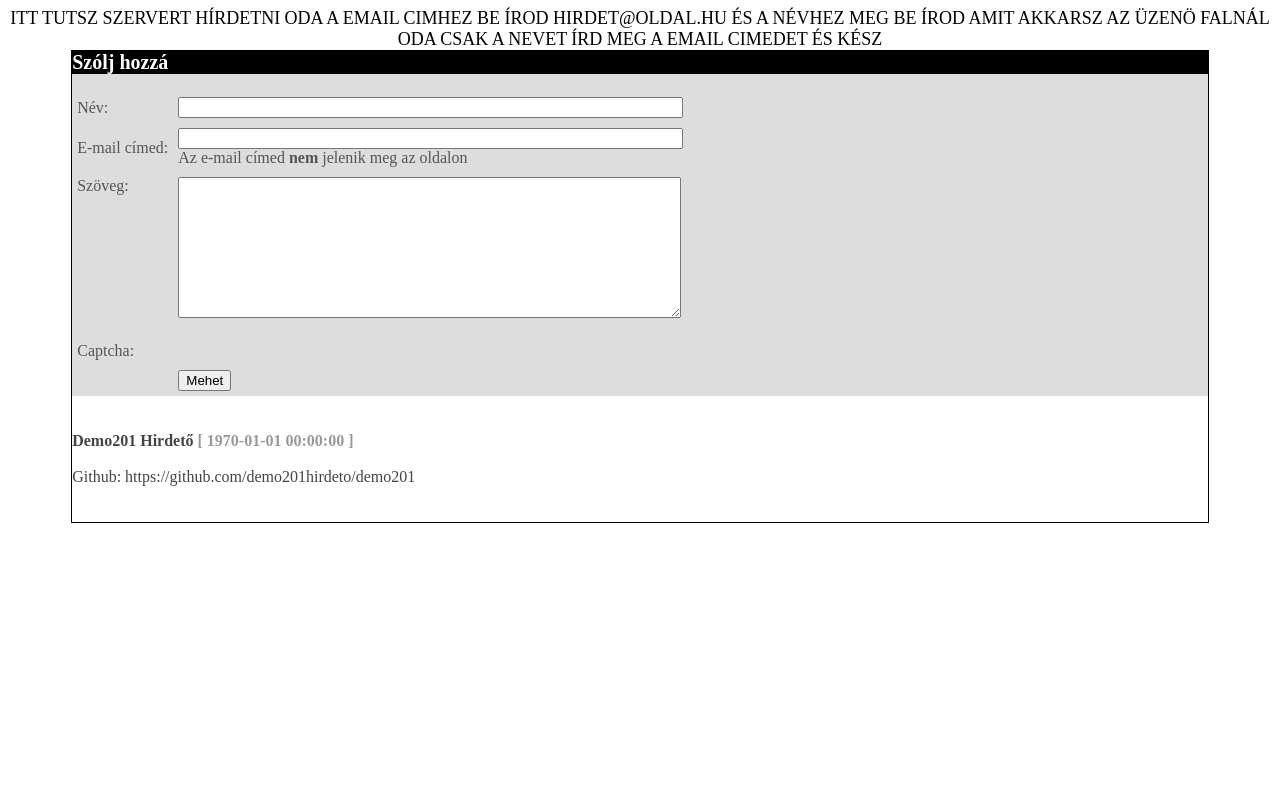
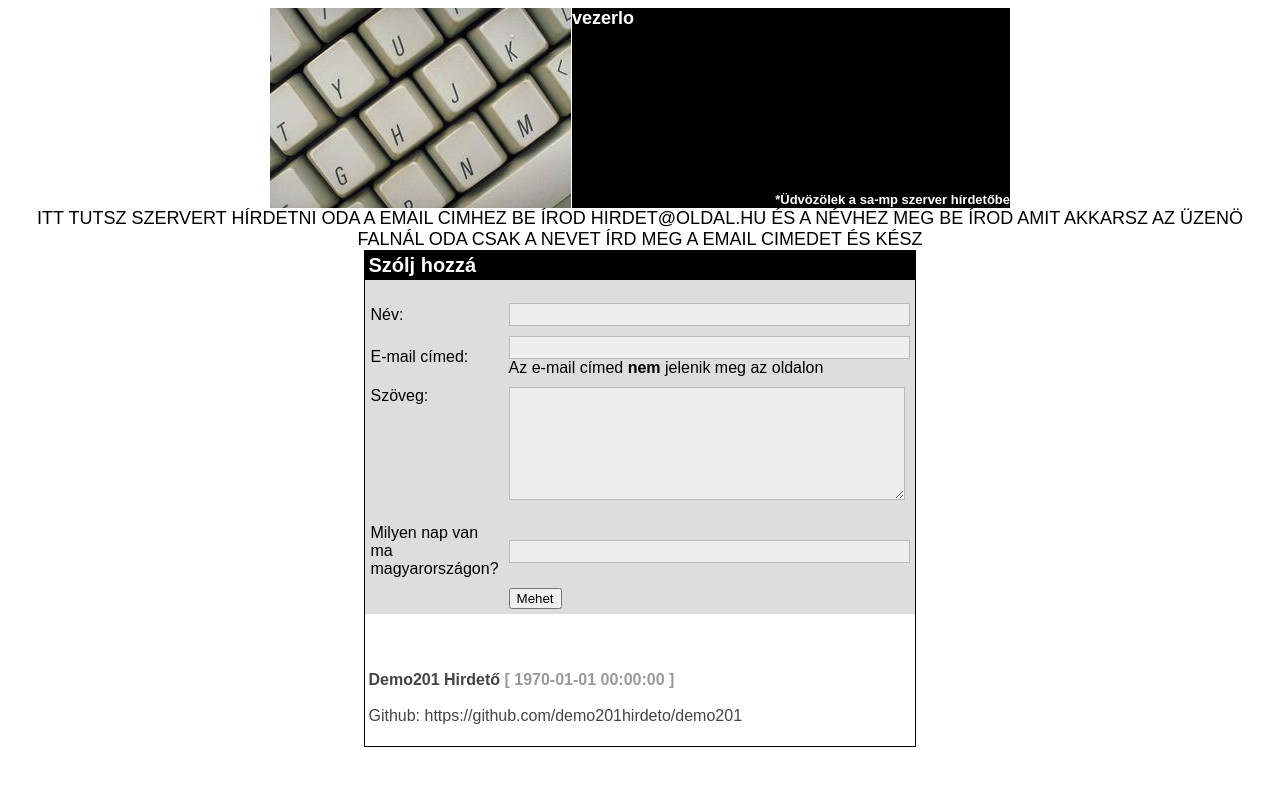
Before and after one commit to demo201hirdeto/demo201, a Flask app: page / in a window 1280 px wide. Shown: the top 786 px of the page. Run offline with Flask 3, Linux system fonts and the light colour scheme; some libraries are stand-ins or nearby versions.

Commit message:
v1.3
more visuals

```diff
--- a/config.py
+++ b/config.py
@@ -26,7 +26,7 @@ ssl_key: str = "key.pem"
 """
 CAPTCHA SETTINGS
 
-It's highly recommended to enable turnstile.
+It's highly recommended to enable turnstile. Otherwise the captcha will switch to our beloved, what's today's name?
 Turnstile is really cool. Generate your keys here: https://dash.cloudflare.com/?to=/:account/turnstile/add
 
 IMPORTANT: DO NOT SHARE your secret key!
--- a/main.py
+++ b/main.py
@@ -6,8 +6,30 @@ import os
 import json
 import config
 import requests
+import pytz
 
 ads: list = []
+
+
+def ma_nap_magyar_gmt_plus_2():
+    # Nap nevek magyar fordításban
+    nap_nevek = ["hétfő", "kedd", "szerda", "csütörtök", "péntek", "szombat", "vasárnap"]
+
+    # Jelenlegi dátum és idő lekérése
+    aktualis_datumido = datetime.now()
+
+    # GMT+2 időzóna beállítása
+    gmt_plus_2 = pytz.timezone('Etc/GMT+2')
+
+    # Jelenlegi dátum és idő átkonvertálása a GMT+2 időzónába
+    gmt_plus_2_datumido = aktualis_datumido.astimezone(gmt_plus_2)
+
+    # A hét napjának meghatározása és visszaadása
+    nap_index = gmt_plus_2_datumido.weekday()
+    nap_magyar = nap_nevek[nap_index]
+
+    return nap_magyar
+
 
 if not os.path.exists("hirdetesek"):
     os.mkdir("hirdetesek")
@@ -25,21 +47,33 @@ ads = sorted(ads, key=lambda inst: inst.time)
 @app.route("/", methods=["GET"])
 def home() -> str:
     if config.turnstile_enabled:
+        captcha_name = "Captcha:"
         turnstile_html = f"<div class=\"cf-turnstile\" data-sitekey={config.turnstile_sitekey} data-callback=\"javascriptCallback\"></div>"
     else:
-        turnstile_html = ""
+        captcha_name = "Milyen nap van ma magyarországon?"
+        turnstile_html = "<input type=\"text\" class=\"grayinput\" name=\"mai-nap\" size=\"60\" maxlength=\"100\">"
 
-    adsHTML = ""
+    adsHTML = "<div style=\"border-color:#ffffff;border-style:solid;border-width:3px\">"
+    i = 0
     for ad in ads[::-1]:
+        i += 1
+
+        if i > 1:
+            adsHTML += "<br><hr>"
+
         date_time = str(datetime.fromtimestamp(ad.time))
-        adsHTML = adsHTML + f"<b> {ad.name} <font color=\"#999999\">[ {date_time} ]</font></b><br><br>" + ad.description.replace(
-            '\n', '<br>') + "<br><br>"
+        adsHTML = adsHTML + f"<br><b> {ad.name} <font color=\"#999999\">[ {date_time} ]</font></b><br><br>" + ad.description.replace(
+            '\n', '<br>')
 
+        adsHTML += "<br>"
+
+    adsHTML += "</div>"
     return render_template("index.html",
                            ads=adsHTML,
                            turnstile_html=turnstile_html,
                            title=config.title,
-                           heading=config.heading)
+                           heading=config.heading,
+                           captcha_name=captcha_name)
 
 
 @app.route("/add-ad", methods=["POST"])
@@ -89,9 +123,16 @@ def add_server() -> Response:
             resp.status_code = 400
             resp.response = "Captcha invalid!"
             return resp
+    else:
+        try:
+            mainap = request.form.get('mai-nap')
+            if not mainap.strip() == ma_nap_magyar_gmt_plus_2().strip():
+                raise Exception("Captcha invalid :(")
+        except:
+            resp.status_code = 400
+            resp.response = "Captcha invalid!"
+            return resp
 
-    print(name)
-    print(description)
     ads.append(Ad(name, description, int(time()), True))
     return redirect("/", code=301)
 
--- a/requirements.txt
+++ b/requirements.txt
@@ -1,2 +1,3 @@
 flask==2.3.3
 pyopenssl==23.2.0
+pytz==2023.3
--- a/templates/index.html
+++ b/templates/index.html
@@ -4,32 +4,236 @@
         <title>{{title}}</title>
         <meta charset="UTF-8">
         <script src="https://challenges.cloudflare.com/turnstile/v0/api.js" defer></script>
+        <meta name="viewport" content="width=device-width, initial-scale=1" />
+        <style>
+ body {font-family: arial, verdana; font-size: 12;  color: #000000; text-decoration: none; }
+ td {font-family: arial, verdana; font-size: 12;  color: #000000; text-decoration: none;}
+ a {font-family: arial, verdana; /*font-size: 12;*/  color: #2222FF; text-decoration: none;}
+ a:hover {font-family: arial, verdana; /*font-size: 12; */ color: orange; }
+ h1 {font-family: arial, verdana; font-size: 20;  color: #990000; text-decoration: none;}
+ .grayinput {font-family: arial, verdana;font-size: 11px; background-color: #EEEEEE; height: 18px; padding: 1px 1px;padding-bottom:2px; margin: 0px; color: #333333; border-left:1px solid #bbbbbb; border-right:1px solid #bbbbbb; border-bottom:1px solid #bbbbbb; border-top:1px solid #bbbbbb;}
+ .graytextarea {font-family: arial, verdana;font-size: 11px; background-color: #EEEEEE; padding: 1px 1px;padding-bottom:2px; margin: 0px; color: #333333; border-left:1px solid #bbbbbb; border-right:1px solid #bbbbbb; border-bottom:1px solid #bbbbbb; border-top:1px solid #bbbbbb;}
+
+ .box {
+	border: 5px solid #FF695E;
+	margin-bottom: 5px;
+	background-color: white;
+}
+
+#menu a {
+	display: block;
+	padding: 5px 0 5px 25px;
+	text-decoration: none;
+}
+
+#menu a:hover {
+	color: white;
+	background: #FF695E;
+}
+.overflow{
+	overflow: hidden;
+	width: 100%;
+        text-overflow: ellipsis;
+}
+
+.lcdstyle{ /*Example CSS to create LCD countdown look*/
+background-color:white;
+color:#ff4400;
+font: 30px Impact;
+padding: 3px;
+}
+
+.lcdstyle sup{ /*Example CSS to create LCD countdown look*/
+font-size: 80%
+}
+
+</style>
+
+<style>
+#fix /*,#fix2*/
+{
+height:20px;
+background:#eee;
+color:black;
+text-align:right;
+padding-right:50px;
+padding-top:1px;
+padding-bottom:5px;
+position:fixed;
+width:100%;
+z-index:9999;
+top:0px;
+left:0px;
+border-bottom:1px solid #777;
+-webkit-box-shadow:0 5px 10px rgba(51, 51, 51, 0.7);
+-moz-box-shadow:0 5px 10px rgba(51, 51, 51, 0.7);
+box-shadow:0 5px 10px rgba(51, 51, 51, 0.7);
+}
+
+/*#fix2
+{
+padding-top:4px;
+border-top:1px solid #777;
+border-bottom:0px solid #777;
+text-align:center;
+position:fixed;
+top:100%;
+margin-top:-25px;
+-webkit-box-shadow:0 -5px 10px rgba(51, 51, 51, 0.7);
+-moz-box-shadow:0 -5px 10px rgba(51, 51, 51, 0.7);
+box-shadow:0 -5px 10px rgba(51, 51, 51, 0.7);
+}
+*/
+/*
+#fix #ljelent a
+{
+padding:1px;
+padding-left:1px;
+padding-right:1px;
+margin-right:2px;
+background:#cccccc;
+border:1px outset #bbb;
+color:white;
+cursor:pointer;
+font-weight:bold;
+-webkit-transition: all .4s ease-in-out;
+-moz-transition: all .4s ease-in-out;
+}
+*/
+a#ljelent
+{
+padding:2px;
+padding-left:5px;
+padding-right:5px;
+background:#ccc;
+border:1px outset gray;
+margin-right:10px;
+color:white;
+cursor:pointer;
+font-weight:bold;
+-webkit-transition: all .4s ease-in-out;
+-moz-transition: all .4s ease-in-out;
+}
+
+
+#ljelent:hover
+{
+background:red;
+}
+/*
+#fix #ljelent a:hover
+{
+background:#777;
+}
+*/
+#alsobox
+{
+display:none;
+width:200px;
+border:1px solid #ccc;
+border-top:1px solid #aaa;
+border-left:1px solid #aaa;
+background:rgba(255,255,255,0.76);
+bottom:4px;
+right:200px;
+padding:0px;
+margin-bottom:-204px;
+margin-right:200px;
+-webkit-box-shadow:8px 8px 8px rgba(0, 0, 0, 0.8);
+-moz-box-shadow:8px 8px 10px rgba(0, 0, 0, 0.8);
+box-shadow:8px 8px 10px rgba(0, 0, 0, 0.8);
+-webkit-border-top-left-radius: 5px;
+-webkit-border-top-right-radius: 5px;
+-moz-border-radius-topleft: 5px;
+-moz-border-radius-topright: 5px;
+border-top-left-radius: 5px;
+border-top-right-radius: 5px;
+}
+
+#alsobox {position: absolute; right: 2px; bottom: 4px;}
+body > div#alsobox {position: fixed;}
+
+#feje
+{
+background:#990000;
+padding:2px;
+text-align:center;
+color:white;
+-webkit-border-top-left-radius: 5px;
+-webkit-border-top-right-radius: 5px;
+-moz-border-radius-topleft: 5px;
+-moz-border-radius-topright: 5px;
+border-top-left-radius: 5px;
+border-top-right-radius: 5px;
+}
+#fixfuggo
+{
+display:none;
+width:125px;
+padding:3px;
+background:white;
+position:absolute;
+z-index:1000;
+top:40px;
+right:10px;
+
+border:1px solid #777;
+-webkit-box-shadow:5px 5px 10px rgba(51, 51, 51, 0.7);
+-moz-box-shadow:5px 5px 10px rgba(51, 51, 51, 0.7);
+box-shadow:5px 5px 10px rgba(51, 51, 51, 0.7);
+-webkit-border-radius: .5em;
+-moz-border-radius: .5em;
+}
+body > div#fixfuggo { position: fixed;  }
+p
+{
+margin:0px;
+}
+</style>
     </head>
     <body>
     <center>
-        <span style="font-size: large;">{{heading}}</span>
-        <table border="0" width="90%" cellpadding="0" cellspacing="0">
-        <tbody>
+        <table border="0" cellpadding="0" cellspacing="0" width="740">
+        <tbody><tr><td width="301" height="200" background="/static/vezerlo.jpg">
+        </td>
+        <td width="1" bgcolor="white"></td>
+        <td width="438" bgcolor="#000000">
+        <table border="0" cellpadding="0" cellspacing="0" width="100%">
+        <tbody><tr><td height="100" valign="top"><div style="padding:10"><font color="#FFFFFF" size="4"><b>vezerlo</b></font></div></td></tr>
+        <tr><td height="100" valign="bottom" align="right"><div style="padding:10"><font color="#FFFFFF" size="2"><b>*Üdvözölek a sa-mp szerver hírdetőbe</b></font></div></td></tr>
+        </tbody></table>
+
+        </td>
+        </tr>
+        </tbody></table>
+        <table border="0" width="780" cellpadding="0" cellspacing="0">
+        <tbody><tr>
+        <table border="0" width="40%" cellpadding="0" cellspacing="0">
+        <p><span style="font-size: large;">{{heading}}</span></p>
         <tr>
         <td>
         <div style="border-color:#000000;border-style:solid;border-width:1px">
         <div style="padding:3;background:#000000;color:#FFFFFF;text-align:left;font-size:20px">
-        <b>Szólj hozzá</b>
+        <div style="border-color:#000000;border-style:solid;border-width:3px"><b>Szólj hozzá</b></div>
         </div>
         <div style="padding:3;background:#DDDDDD;color:#555555;text-align:left">
         <br>
         <form action="/add-ad" method="post">
         <table border="0" cellpadding="5" cellspacing="0">
         <tbody><tr><td>Név:</td><td>
-        <input type="text" class="grayinput" name="name" size="60"></td>
+        <input type="text" class="grayinput" name="name" size="60" maxlength="50"></td>
         </tr>
         <tr><td>E-mail címed:</td><td>
-        <input type="text" class="grayinput" name="email" size="60"><br>Az e-mail címed <b>nem</b> jelenik meg az oldalon</td>
+        <input type="text" class="grayinput" name="email" size="60" maxlength="100"><br>Az e-mail címed <b>nem</b> jelenik meg az oldalon</td>
         </tr><tr><td valign="top">Szöveg:</td>
-        <td><textarea name="description" class="graytextarea" cols="60" rows="9"></textarea>
+        <td><textarea name="description" class="graytextarea" cols="59" rows="9" maxlength="4000"></textarea>
         </td></tr><tr><td></td>
-        </tr><tr><td valign="top">Captcha:</td><td>{{turnstile_html|safe}}</td>
+        </tr><tr><td valign="top">{{captcha_name}}</td><td>{{turnstile_html|safe}}</td>
         </tr><tr><td></td><td><input type="submit" value="Mehet"></td></tr>
-        </tbody></table></form></div><br><br><div style="padding:5;background:white;color:#444444;text-align:left">{{ads|safe}}</div><br>
+        </table></form></div><br><br><div style="padding:5;background:white;color:#444444;text-align:left">{{ads|safe}}</div><br>
+        </div>
+        </table>
+        </tr></tbody>
+        </table></center>
     </body>
 </html>
```
Also changed, not shown: static/vezerlo.jpg (added).
